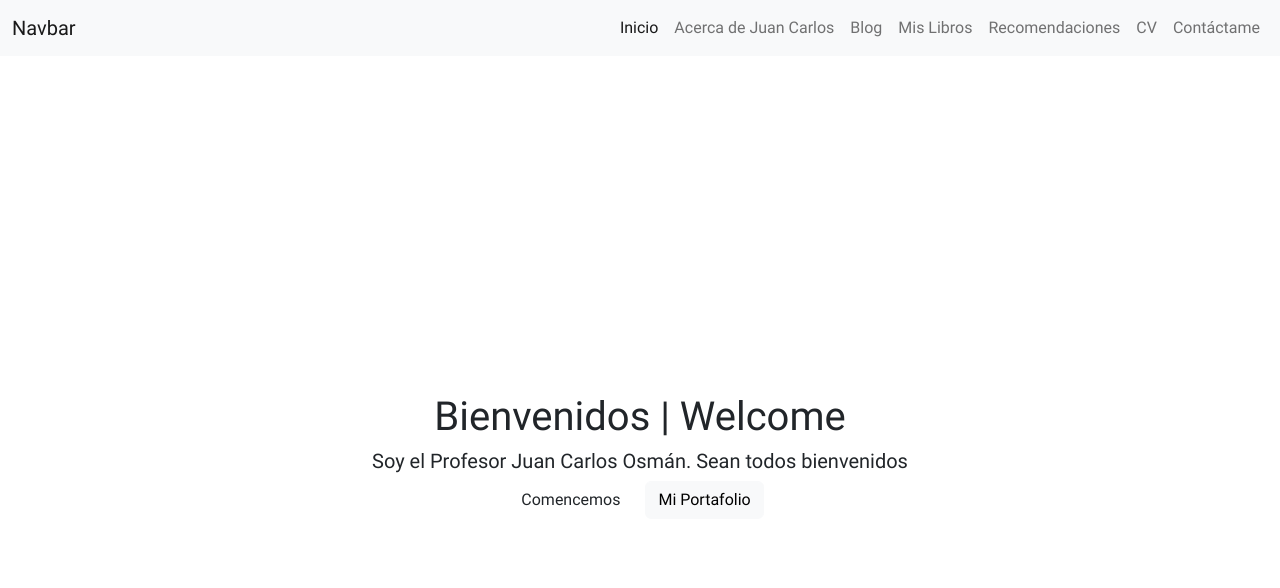
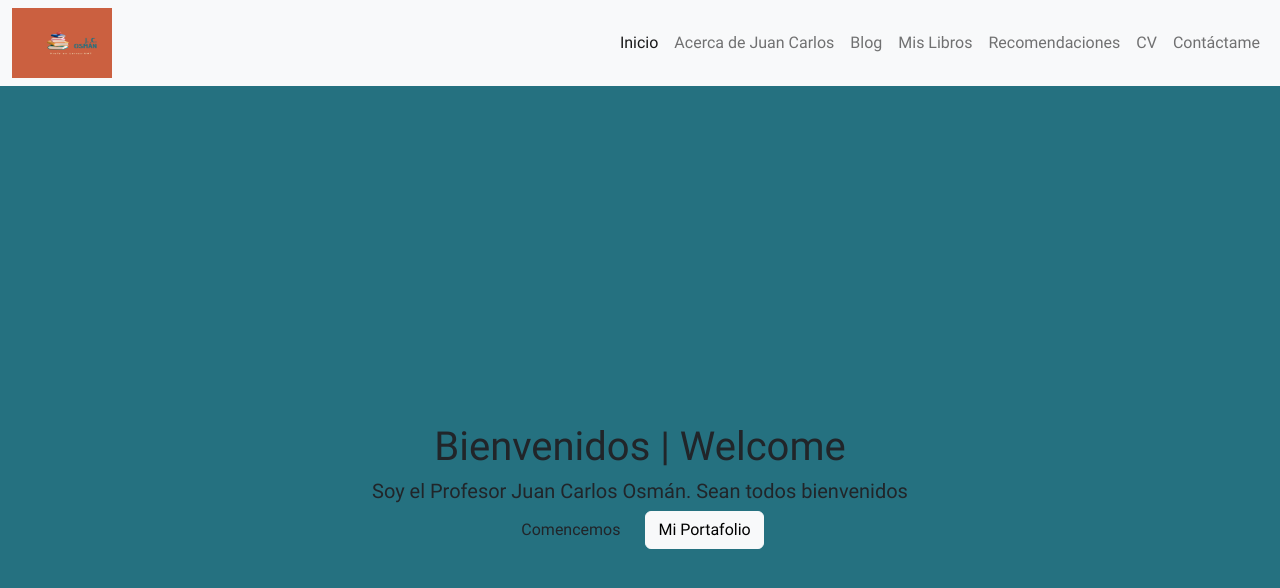
Before and after one commit to JUANCA371/Portfolio, a plain HTML site: page index.html in a window 1280 px wide. Drawn offline with nearby package versions, Linux system fonts and the light colour scheme.

Commit message:
hice cambios en html y css

```diff
--- a/css/styles.css
+++ b/css/styles.css
@@ -5,9 +5,18 @@
 
 :root {
     --font-base: "RobotoRegular";
-    --box-shadow: 0px 15px 25px rgba (0,0,0,0.08)
 }
 
 body {
+    background-color: #257180 !important;
     font-family: "RobotoRegular" !important;
 }
+
+.navbar {
+    background-color: ;
+}
+
+img {
+    width: 100px;
+    height: 70px;
+}
--- a/index.html
+++ b/index.html
@@ -12,7 +12,9 @@
     <header>
         <nav class="navbar navbar-expand-lg bg-light">
             <div class="container-fluid">
-              <a class="navbar-brand" href="#">Navbar</a>
+              <a>
+                <img src="./assets/IMG/Logo JC.png" alt="100px">
+              </a>
               <button class="navbar-toggler" type="button" data-bs-toggle="collapse" data-bs-target="#navbarSupportedContent" aria-controls="navbarSupportedContent" aria-expanded="false" aria-label="Toggle navigation">
                 <span class="navbar-toggler-icon"></span>
               </button>
```
